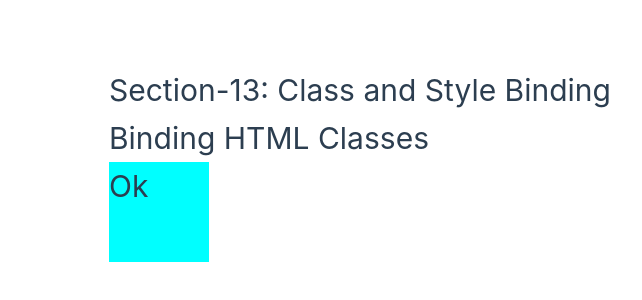
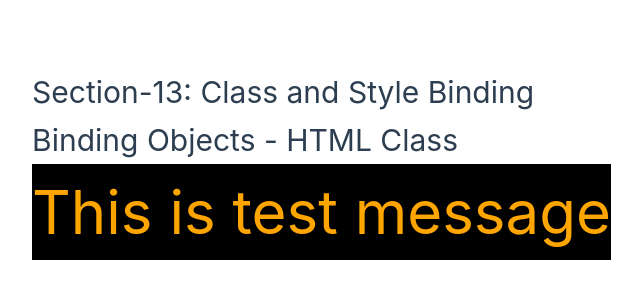
Before and after one commit to cbappi/Vue_JS_1st, a Vue app: page / in a window 1280 px wide. Shown: the part 236-536 px from the top of the page, without its empty margins (29-671 px from the left). Built offline with nearby package versions, Linux system fonts and the light colour scheme.

Commit message:
Binding inline style with object

```diff
--- a/src/App.vue
+++ b/src/App.vue
@@ -4,38 +4,27 @@
   <h1>{{obj.title1}}</h1><br>
   <h1>{{obj.title2}}</h1><br>
 
-
-<div :class = "isActive ? 'color-one':'color-two' " >
-  <h1>Ok</h1>
+<div class = "static"
+:style = "inlineStyle">
+  This is test message
 </div>
-
 
 </template>
 
 <script setup>
 
-  import {ref, reactive} from 'vue';
-
-
-   let isActive = ref(true);
-
+  import {reactive} from 'vue';
 
   let obj = reactive({
         title1: "Section-13: Class and Style Binding",
-        title2: "Binding HTML Classes",
+        title2: "Binding Objects - HTML Class",
 
       })
+  let inlineStyle = reactive({
+        color:'orange',
+        fontSize:'60px',
+        backgroundColor:'black',
+
+      })
+
 </script>
-
-<style>
-.color-one{
-  width:100px;
-  height:100px;
-  background-color:aqua ;
-}
-.color-two{
-  width:100px;
-  height:100px;
-  background-color:brown;
-}
-</style>
```
